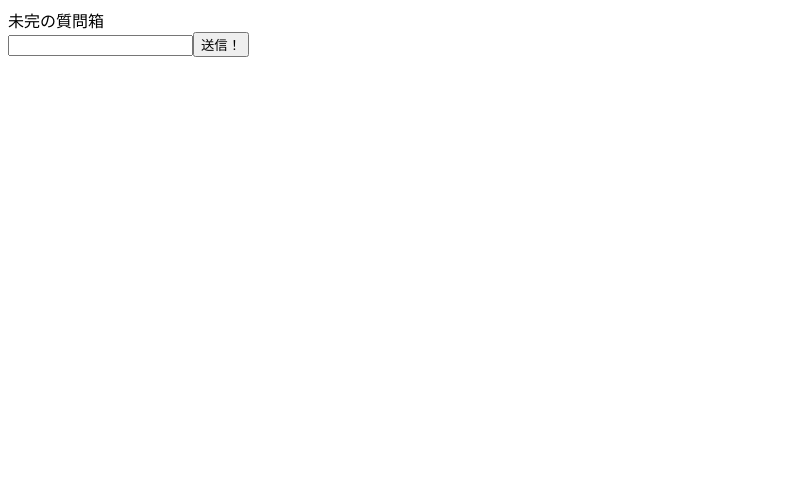
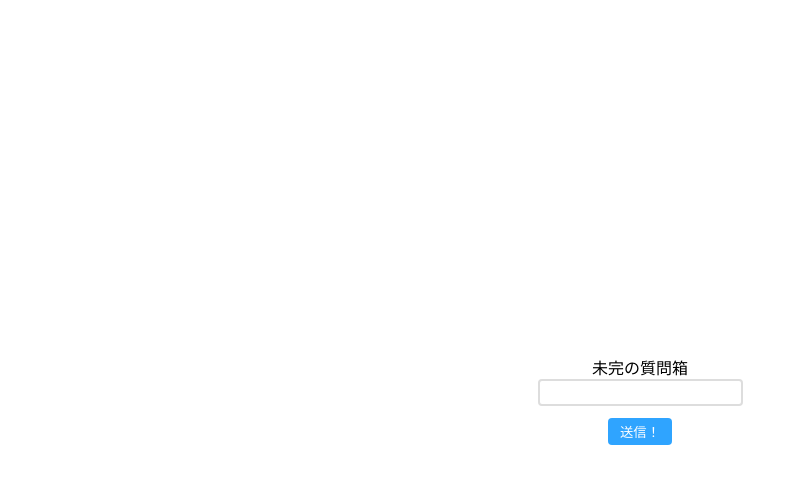
Before and after one commit to mikan-project/question_box, a React (Vite) app: page / in a window 1280 px wide. Shown: the top 484 px of the page, without its empty margins (0-798 px from the left). Built offline with nearby package versions, Linux system fonts and the light colour scheme.

Commit message:
feat: attach some styled

```diff
--- a/package.json
+++ b/package.json
@@ -9,11 +9,13 @@
   },
   "dependencies": {
     "react": "^17.0.2",
-    "react-dom": "^17.0.2"
+    "react-dom": "^17.0.2",
+    "styled-components": "^5.3.3"
   },
   "devDependencies": {
     "@types/react": "^17.0.33",
     "@types/react-dom": "^17.0.10",
+    "@types/styled-components": "^5.1.24",
     "@vitejs/plugin-react": "^1.0.7",
     "typescript": "^4.5.4",
     "vite": "^2.8.0"
--- a/src/components/FormComponent.tsx
+++ b/src/components/FormComponent.tsx
@@ -1,4 +1,27 @@
 import { useState } from "react";
+import styled from "styled-components"
+
+
+const StyledSubmitButton = styled.button`
+  background-color: #2fa4ff;
+  box-shadow: none;
+  border-radius: 4px;
+  padding: 4px 12px;
+  border: none;
+  color: #fff;
+  transition: background-color 0.2s ease-in-out;
+
+  &:active {
+    background-color: #0e185f;
+  }
+`
+
+const StyledQuestionInput = styled.input`
+  padding: 4px 12px;
+  border: #ddd 2px solid;
+  border-radius: 4px;
+  margin-bottom: 12px;
+`
 
 export const FormComponent: React.FC = () => {
   const [val, setVal] = useState<string>("");
@@ -29,12 +52,12 @@ export const FormComponent: React.FC = () => {
 
   return (
     <>
-      <input
+      <StyledQuestionInput
         id="question"
         value={val}
         onChange={(e: React.ChangeEvent<HTMLInputElement>) => onChange(e)}
       />
-      <button onClick={() => submit()}>送信！</button>
+      <StyledSubmitButton onClick={() => submit()}>送信！</StyledSubmitButton>
     </>
   );
 };
--- a/src/main.tsx
+++ b/src/main.tsx
@@ -1,9 +1,27 @@
 import React from "react";
 import ReactDOM from "react-dom";
 import App from "./App";
+import { createGlobalStyle } from "styled-components"
+
+const GlobalStyle = createGlobalStyle`
+  *::before, *::after, * {
+    margin: 0;
+    padding: 0;
+    box-sizing: border-box;
+  }
+
+  main {
+    display: flex;
+    flex-direction: column;
+    align-items: center;
+    justify-content: center;
+    min-height: 100vh;
+  }
+`
 
 ReactDOM.render(
   <React.StrictMode>
+    <GlobalStyle/>
     <App />
   </React.StrictMode>,
   document.getElementById("root")
```
Also changed, not shown: 1 other file (tests, documents, lock files or other folders).
